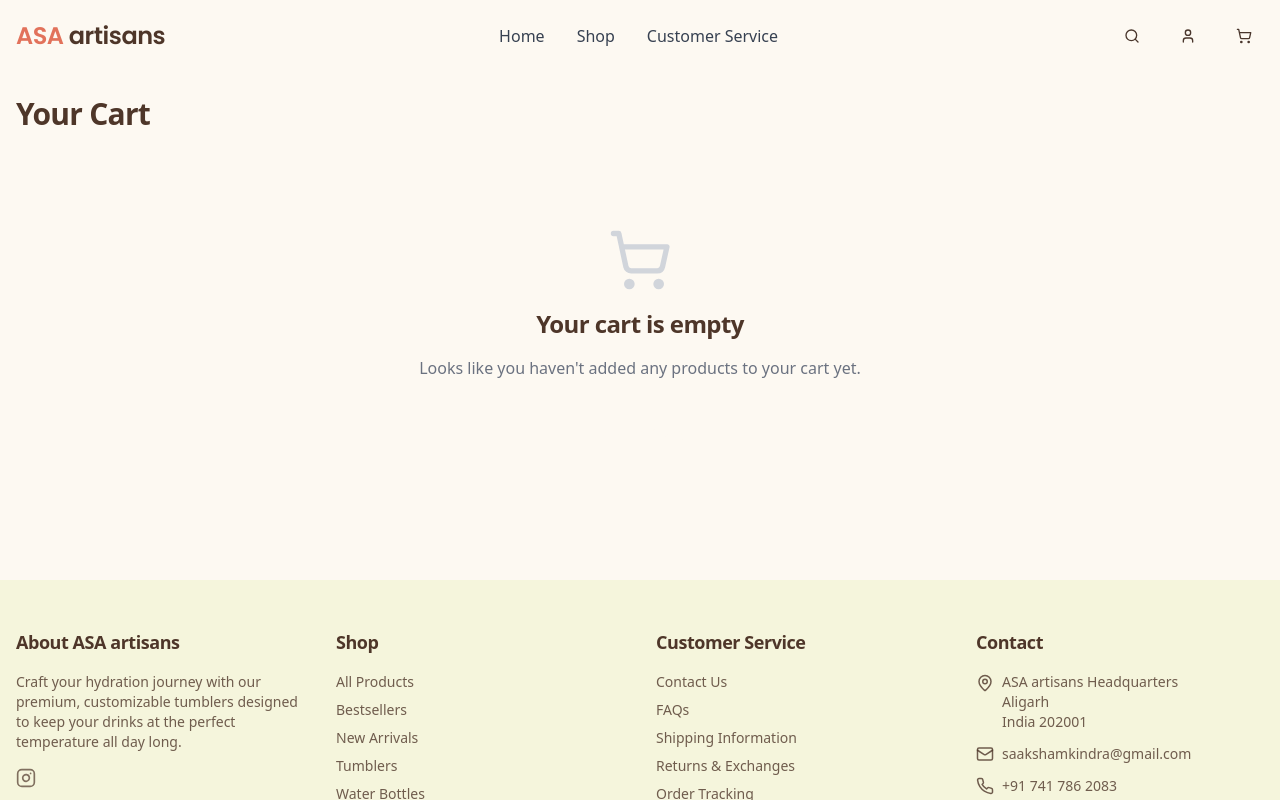
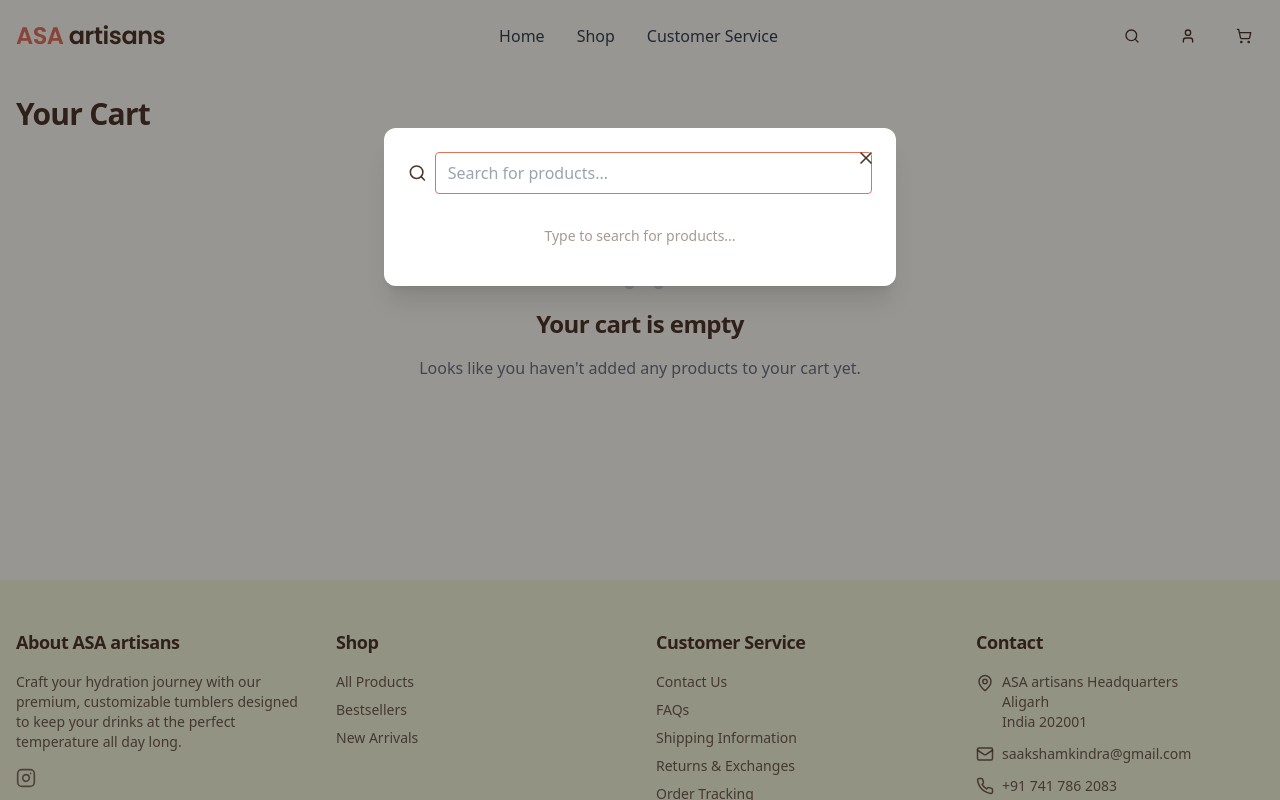
Before and after one commit to SaakshamKindra/tumbler-vibe-shop, a React (Vite) app: page /cart in a window 1280 px wide. Both pictures are taken after a click on the button 1131 px from the left and 36 px from the top of the page. Shown: the top 800 px of the page. Built offline with nearby package versions, Linux system fonts and the light colour scheme.

Commit message:
Refactor: Update footer and navbar
- Remove items from the "Shop" section of the footer.
- Implement a working search bar in the navbar.
- Add "Feedback" option to the footer.

```diff
--- a/src/components/layout/Footer.tsx
+++ b/src/components/layout/Footer.tsx
@@ -1,7 +1,7 @@
 
 import React from 'react';
 import { Link } from 'react-router-dom';
-import { Instagram, Mail, Phone, MapPin } from 'lucide-react';
+import { Instagram, Mail, Phone, MapPin, MessageSquare } from 'lucide-react';
 
 const Footer = () => {
   const currentYear = new Date().getFullYear();
@@ -47,21 +47,6 @@ const Footer = () => {
                   New Arrivals
                 </Link>
               </li>
-              <li>
-                <Link to="/products?category=Tumbler" className="hover:text-brand-teal transition-colors">
-                  Tumblers
-                </Link>
-              </li>
-              <li>
-                <Link to="/products?category=Bottle" className="hover:text-brand-teal transition-colors">
-                  Water Bottles
-                </Link>
-              </li>
-              <li>
-                <Link to="/products?tag=Accessories" className="hover:text-brand-teal transition-colors">
-                  Accessories
-                </Link>
-              </li>
             </ul>
           </div>
 
@@ -102,7 +87,7 @@ const Footer = () => {
             </ul>
           </div>
 
-          {/* Column 4: Contact */}
+          {/* Column 4: Contact + Feedback */}
           <div>
             <h3 className="text-lg font-bold mb-4">Contact</h3>
             <ul className="space-y-3 text-brand-brown/80 text-sm">
@@ -132,10 +117,15 @@ const Footer = () => {
                   +91 741 786 2083
                 </a>
               </li>
+              <li className="flex items-center">
+                <MessageSquare size={18} className="mr-2 flex-shrink-0 text-brand-teal" />
+                <Link to="/feedbacks" className="hover:text-brand-teal transition-colors">
+                  Feedback
+                </Link>
+              </li>
             </ul>
           </div>
         </div>
-
         <div className="border-t border-brand-brown/10 mt-10 pt-6 flex flex-col md:flex-row justify-between items-center">
           <p className="text-brand-brown/70 text-sm mb-4 md:mb-0">
             &copy; {currentYear} ASA artisans. All rights reserved.
--- a/src/components/layout/Navbar.tsx
+++ b/src/components/layout/Navbar.tsx
@@ -1,15 +1,21 @@
 
-import React, { useState, useEffect } from 'react';
-import { Link, useLocation } from 'react-router-dom';
+import React, { useState, useEffect, useRef } from 'react';
+import { Link, useLocation, useNavigate } from 'react-router-dom';
 import { ShoppingCart, User, Search, Menu, X } from 'lucide-react';
 import { useCart } from '@/contexts/CartContext';
 import { Button } from '@/components/ui/button';
+import { useProducts } from '@/contexts/ProductsContext';
 
 const Navbar = () => {
   const { totalItems } = useCart();
   const [isScrolled, setIsScrolled] = useState(false);
   const [isMobileMenuOpen, setIsMobileMenuOpen] = useState(false);
+  const [isSearchOpen, setIsSearchOpen] = useState(false);
+  const [searchValue, setSearchValue] = useState('');
+  const { products } = useProducts();
   const location = useLocation();
+  const searchInputRef = useRef<HTMLInputElement | null>(null);
+  const navigate = useNavigate();
 
   useEffect(() => {
     const handleScroll = () => {
@@ -28,6 +34,53 @@ const Navbar = () => {
   useEffect(() => {
     setIsMobileMenuOpen(false);
   }, [location]);
+
+  // Close search on route change
+  useEffect(() => {
+    setIsSearchOpen(false);
+    setSearchValue('');
+  }, [location]);
+
+  // Focus input when opening search
+  useEffect(() => {
+    if (isSearchOpen && searchInputRef.current) {
+      searchInputRef.current.focus();
+    }
+  }, [isSearchOpen]);
+
+  // Close on escape
+  useEffect(() => {
+    const handleKeyDown = (e: KeyboardEvent) => {
+      if (e.key === "Escape") {
+        setIsSearchOpen(false);
+        setSearchValue('');
+      }
+    };
+    if (isSearchOpen) {
+      window.addEventListener('keydown', handleKeyDown);
+    }
+    return () => window.removeEventListener('keydown', handleKeyDown);
+  }, [isSearchOpen]);
+
+  // Click outside to close
+  const searchWrapperRef = useRef<HTMLDivElement | null>(null);
+  useEffect(() => {
+    const handleClickOutside = (event: MouseEvent) => {
+      if (searchWrapperRef.current && !searchWrapperRef.current.contains(event.target as Node)) {
+        setIsSearchOpen(false);
+        setSearchValue('');
+      }
+    };
+    if (isSearchOpen) {
+      window.addEventListener('mousedown', handleClickOutside);
+    }
+    return () => window.removeEventListener('mousedown', handleClickOutside);
+  }, [isSearchOpen]);
+
+  // Simple client-side filter for demonstration
+  const filteredProducts = searchValue
+    ? products.filter((p) => p.name.toLowerCase().includes(searchValue.toLowerCase()))
+    : [];
 
   return (
     <header
@@ -76,7 +129,12 @@ const Navbar = () => {
 
           {/* Desktop Right Side Icons */}
           <div className="hidden md:flex items-center space-x-4">
-            <Button variant="ghost" size="icon" aria-label="Search">
+            <Button
+              variant="ghost"
+              size="icon"
+              aria-label="Search"
+              onClick={() => setIsSearchOpen(true)}
+            >
               <Search className="h-5 w-5" />
             </Button>
             <Link to="/account">
@@ -156,11 +214,83 @@ const Navbar = () => {
             >
               My Account
             </Link>
-            <Button variant="outline" className="w-full flex items-center justify-center gap-2">
+            <Button
+              variant="outline"
+              className="w-full flex items-center justify-center gap-2"
+              onClick={() => setIsSearchOpen(true)}
+            >
               <Search className="h-4 w-4" />
               Search Products
             </Button>
           </nav>
+        </div>
+      )}
+
+      {/* Search Overlay */}
+      {isSearchOpen && (
+        <div className="fixed inset-0 z-[60] bg-black/40 flex justify-center items-start pt-32">
+          <div
+            ref={searchWrapperRef}
+            className="bg-white w-full max-w-lg shadow-xl rounded-xl p-6 mx-3 relative animate-fade-in"
+          >
+            <button
+              className="absolute top-3 right-3 p-2 rounded-md hover:bg-brand-beige"
+              onClick={() => {
+                setIsSearchOpen(false);
+                setSearchValue('');
+              }}
+              aria-label="Close search"
+            >
+              <X className="h-5 w-5 text-brand-brown" />
+            </button>
+            <div className="flex items-center gap-2 mb-4">
+              <Search className="h-5 w-5 text-brand-brown" />
+              <input
+                ref={searchInputRef}
+                type="text"
+                className="w-full px-3 py-2 border border-brand-terracotta rounded focus:outline-none text-brand-brown text-base"
+                placeholder="Search for products..."
+                value={searchValue}
+                onChange={e => setSearchValue(e.target.value)}
+                onKeyDown={e => {
+                  if (e.key === 'Enter' && filteredProducts.length) {
+                    navigate(`/product/${filteredProducts[0].id}`);
+                    setIsSearchOpen(false);
+                    setSearchValue('');
+                  }
+                }}
+              />
+            </div>
+            <div>
+              {searchValue ?
+                filteredProducts.length > 0 ? (
+                  <ul>
+                    {filteredProducts.slice(0, 8).map((product) => (
+                      <li
+                        key={product.id}
+                        className="py-2 px-2 rounded hover:bg-brand-beige cursor-pointer"
+                        onClick={() => {
+                          navigate(`/product/${product.id}`);
+                          setIsSearchOpen(false);
+                          setSearchValue('');
+                        }}
+                      >
+                        <span className="text-brand-brown font-medium">{product.name}</span>
+                        <span className="ml-2 text-xs text-brand-terracotta">{product.category}</span>
+                      </li>
+                    ))}
+                  </ul>
+                ) : (
+                  <div className="text-sm text-brand-brown py-4 text-center opacity-60">
+                    No products found.
+                  </div>
+                )
+                : (
+                  <div className="text-sm text-brand-brown py-4 text-center opacity-50">Type to search for products...</div>
+                )
+              }
+            </div>
+          </div>
         </div>
       )}
     </header>
```
